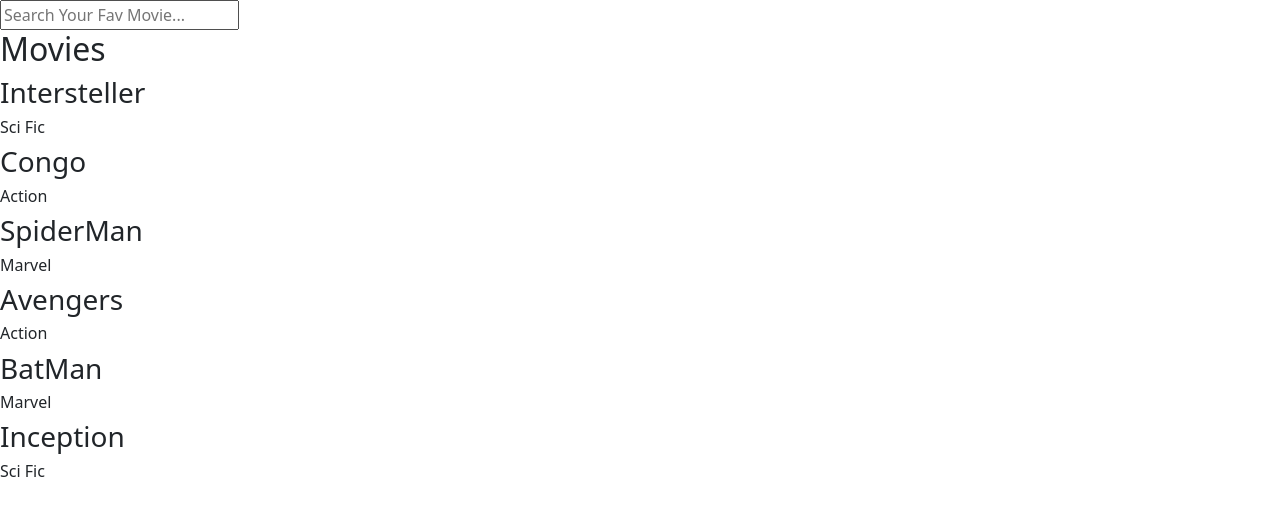
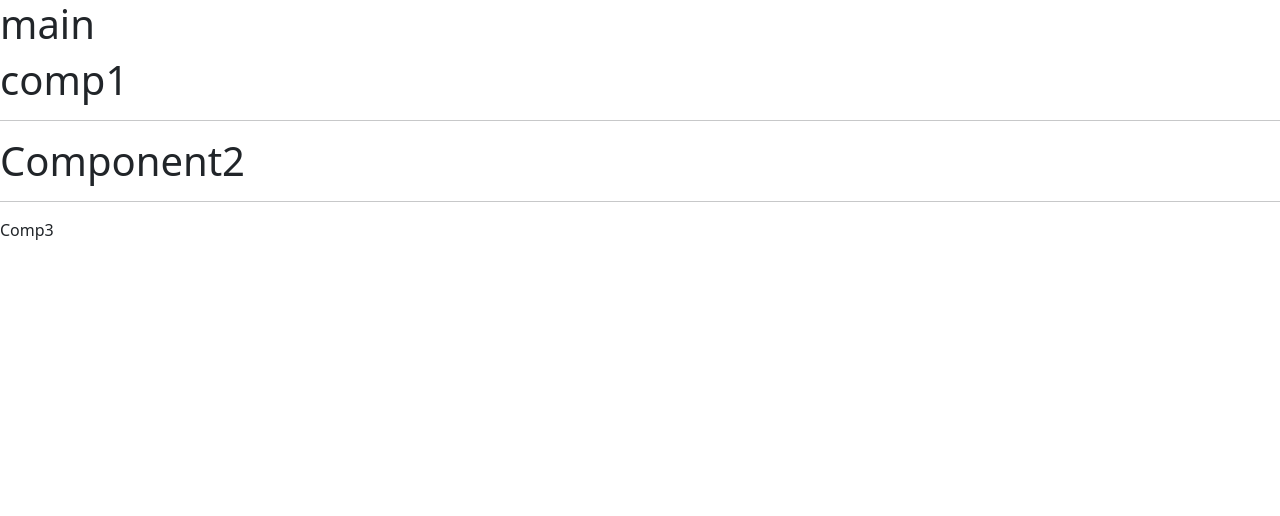
Before and after one commit to HAFSA-SHAHID-28/react-practice, a React (Create React App) app: page / in a window 1280 px wide. Shown: the top 516 px of the page. Built offline with nearby package versions, Linux system fonts and the light colour scheme.

Commit message:
comp 1 nd 2

```diff
--- a/src/App.js
+++ b/src/App.js
@@ -17,10 +17,12 @@
 // import Main from './components/hooks/Main';
 // import Test from './projectTest/useEffectTest/Test';
 // import Main from "./components/liftingStateUp/Main";
-import Main from "./projectTest/liftingStateUp/moviesFinder/Main";
+// import Main from "./projectTest/liftingStateUp/moviesFinder/Main";
 // import Form from './components/liftingStateUp/multiStepForm/Form'
 // import UseRefMain from "./components/hooks/useRef/UseRefMain";
 // import FocusInput from "./projectTest/UseRefTest/FocusInput";
+
+import Main from "./components/propsDrilling/Main";
 
 // import SelectAll from "./projectTest/UseRefTest/SelectAll";
 
@@ -76,13 +78,14 @@ function App() {
       {/* <Main/>  -------------  routing practice detail page */}
       {/* <Main />  -------------  routing 2*/}
       {/* <Main />   -------------    lifting state up */}
-      <Main />
+      {/* <Main />  */}
       {/* <Form />  ----- multi step form */}
       {/* <UseRefMain /> ------------components/hooks/useRef/UseRefMain */}
 {/* <FocusInput />  --------./projectTest/UseRefTest/FocusInput */}
+{/* <SelectAll /> */}
 
 
-{/* <SelectAll /> */}
+<Main/>
     </>
   );
 }
--- a/src/components/propsDrilling/Comp1.jsx
+++ b/src/components/propsDrilling/Comp1.jsx
@@ -1,8 +1,18 @@
 import React from 'react'
+import Comp2 from './Comp2'
 
-const Comp1 = () => {
+const Comp1 = ({name}) => {
   return (
-    <div>Comp1</div>
+    <>
+
+
+    <h1>comp1</h1>
+
+<hr />
+    <Comp2 name={name}/>
+
+
+    </>
   )
 }
 
--- a/src/components/propsDrilling/Comp2.jsx
+++ b/src/components/propsDrilling/Comp2.jsx
@@ -1,8 +1,13 @@
 import React from 'react'
+import Comp3 from './Comp3'
 
-const Comp2 = () => {
+const Comp2 = ({name}) => {
   return (
-    <div>Comp2</div>
+       <>
+     <h1>Component2</h1>
+     <hr />
+     <Comp3 name={name} />
+    </>
   )
 }
 
--- a/src/components/propsDrilling/Main.jsx
+++ b/src/components/propsDrilling/Main.jsx
@@ -1,4 +1,5 @@
 import React from 'react'
+import Comp1 from './Comp1';
 
 
 const username = "Hafsa";
@@ -9,7 +10,9 @@ const Main = () => {
   return (
     <div>
 
+        <h1>main</h1>
 
+    <Comp1 name={username}/>
 
 
     </div>
```
